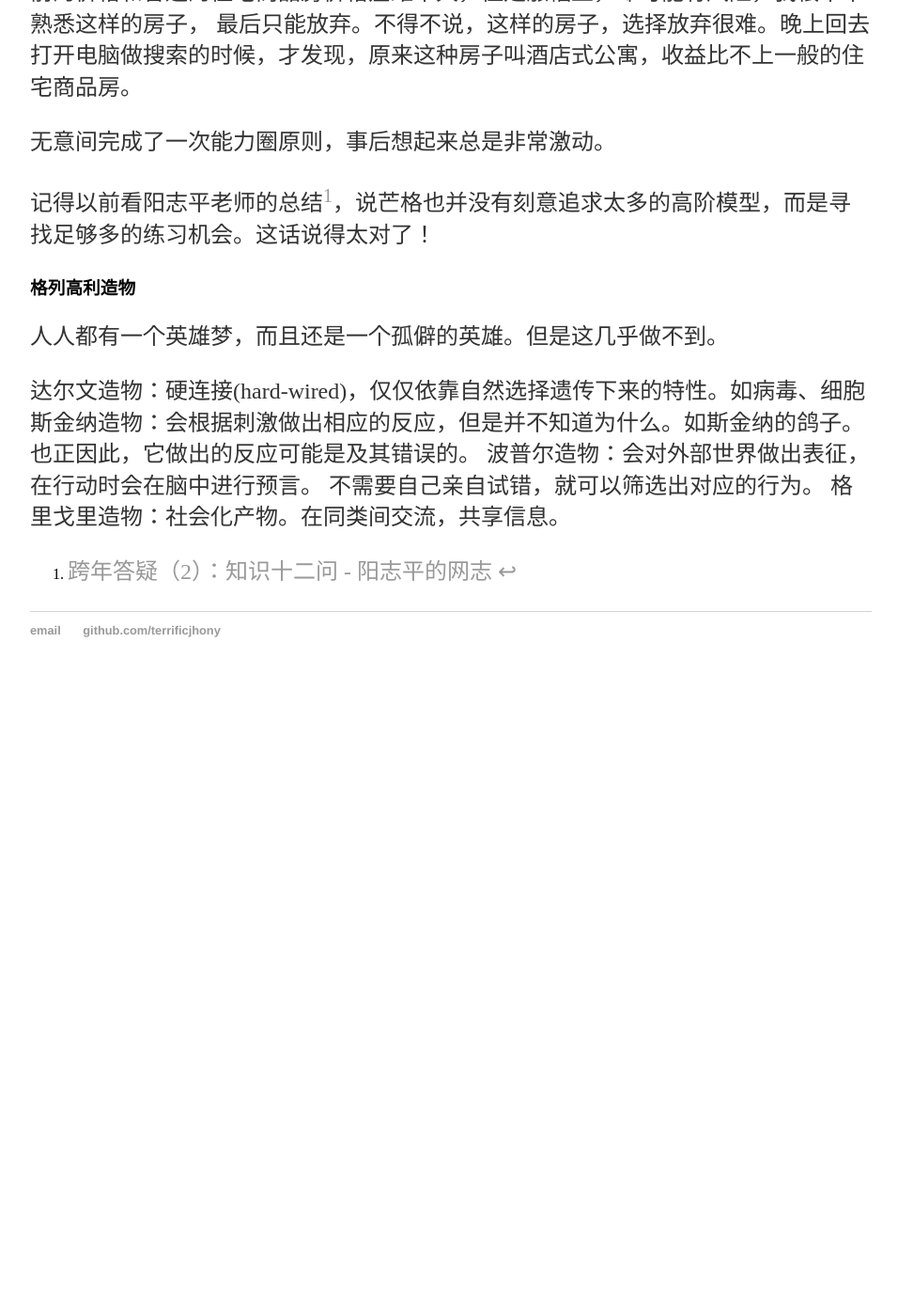
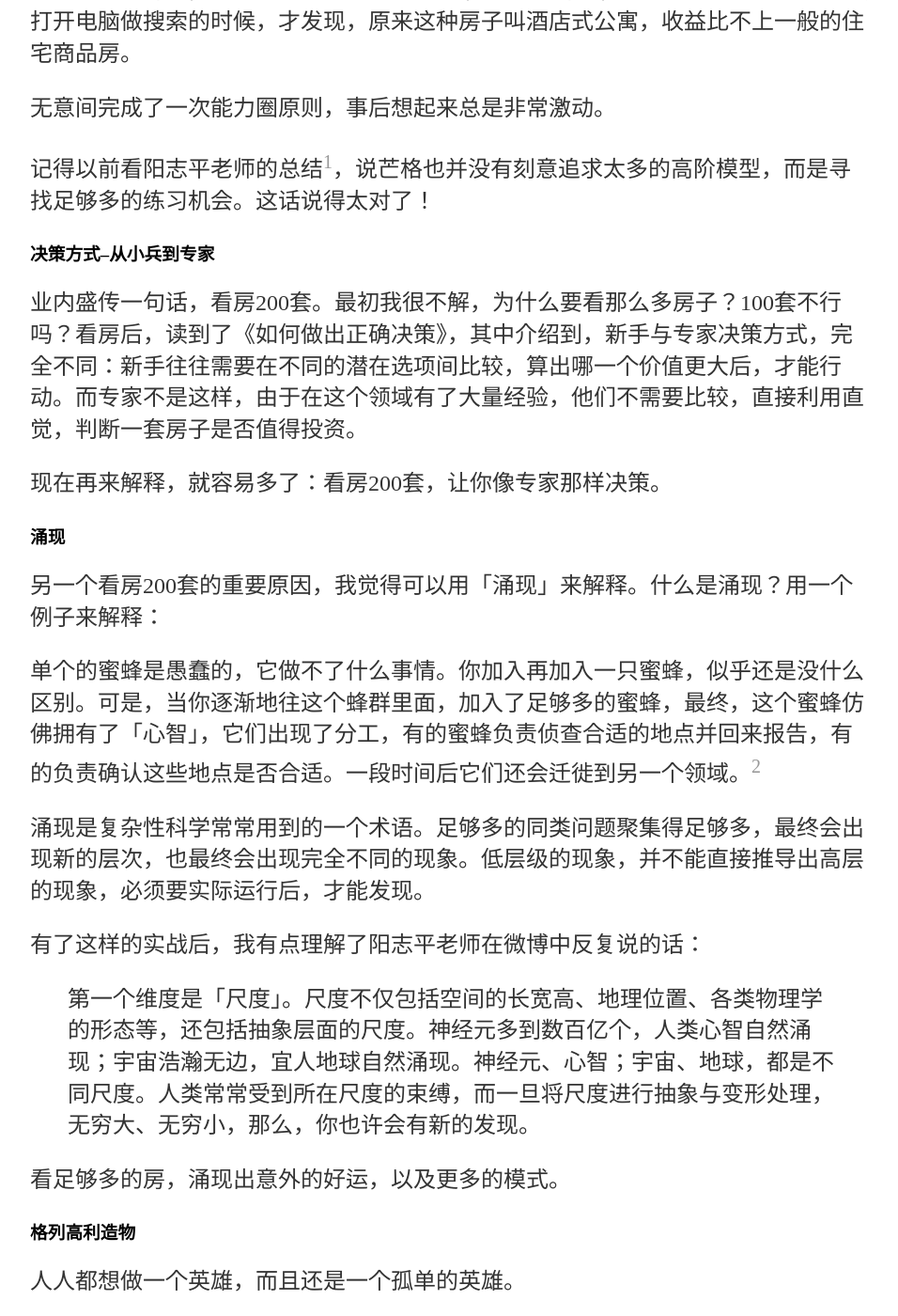
Before and after one commit to terrificjhony/terrificjhony.github.io, a Jekyll site: the page built from _posts/2018-2-12-house-record.md, in a window 1280 px wide and 1400 px high, scrolled down 923 px. Shown: the whole window at 94% size, without its empty margins (160-1116 px from the left). Built offline with Jekyll 4.4.1, drawn with Linux system fonts in a browser that asks for light colours; our own code applies the rules of GitHub Pages for plain Markdown files; before the commit the page ends 1661 px from its top, so only the background shows below that; some of the changed text lies outside the part shown.

Commit message:
chongqing

```diff
--- a/_posts/2018-2-12-house-record.md
+++ b/_posts/2018-2-12-house-record.md
@@ -1,4 +1,8 @@
-### 近期看房小节
+---
+layout: post
+title: "近期看房小节"
+date: 2018-2-16
+---
 
 最开始看的是一套房，是从链家那里看到的，钥匙一直在中介手里。后来我知道，钥匙在中介手里的房子，并且挂牌时间如果非常长，则不太容易卖掉。因为这意味着在这之前，已经有人陆陆续续的找到房东，砍价，但还是因为各种各样的原因，我们没有做到。
 
@@ -14,17 +18,49 @@
 
 记得以前看阳志平老师的总结[^1]，说芒格也并没有刻意追求太多的高阶模型，而是寻找足够多的练习机会。这话说得太对了！
 
+### 决策方式--从小兵到专家
+
+业内盛传一句话，看房200套。最初我很不解，为什么要看那么多房子？100套不行吗？看房后，读到了《如何做出正确决策》，其中介绍到，新手与专家决策方式，完全不同：新手往往需要在不同的潜在选项间比较，算出哪一个价值更大后，才能行动。而专家不是这样，由于在这个领域有了大量经验，他们不需要比较，直接利用直觉，判断一套房子是否值得投资。
+
+现在再来解释，就容易多了：看房200套，让你像专家那样决策。
+
+
+
+### 涌现
+
+另一个看房200套的重要原因，我觉得可以用「涌现」来解释。什么是涌现？用一个例子来解释：
+
+单个的蜜蜂是愚蠢的，它做不了什么事情。你加入再加入一只蜜蜂，似乎还是没什么区别。可是，当你逐渐地往这个蜂群里面，加入了足够多的蜜蜂，最终，这个蜜蜂仿佛拥有了「心智」，它们出现了分工，有的蜜蜂负责侦查合适的地点并回来报告，有的负责确认这些地点是否合适。一段时间后它们还会迁徙到另一个领域。[^2]
+
+涌现是复杂性科学常常用到的一个术语。足够多的同类问题聚集得足够多，最终会出现新的层次，也最终会出现完全不同的现象。低层级的现象，并不能直接推导出高层的现象，必须要实际运行后，才能发现。
+
+有了这样的实战后，我有点理解了阳志平老师在微博中反复说的话：
+
+> 第一个维度是「尺度」。尺度不仅包括空间的长宽高、地理位置、各类物理学的形态等，还包括抽象层面的尺度。神经元多到数百亿个，人类心智自然涌现；宇宙浩瀚无边，宜人地球自然涌现。神经元、心智；宇宙、地球，都是不同尺度。人类常常受到所在尺度的束缚，而一旦将尺度进行抽象与变形处理，无穷大、无穷小，那么，你也许会有新的发现。
+
+看足够多的房，涌现出意外的好运，以及更多的模式。
+
+
 ### 格列高利造物
 
-人人都有一个英雄梦，而且还是一个孤僻的英雄。但是这几乎做不到。
+人人都想做一个英雄，而且还是一个孤单的英雄。
 
-达尔文造物：硬连接(hard-wired)，仅仅依靠自然选择遗传下来的特性。如病毒、细胞
-斯金纳造物：会根据刺激做出相应的反应，但是并不知道为什么。如斯金纳的鸽子。也正因此，它做出的反应可能是及其错误的。
-波普尔造物：会对外部世界做出表征， 在行动时会在脑中进行预言。 不需要自己亲自试错，就可以筛选出对应的行为。
-格里戈里造物：社会化产物。在同类间交流，共享信息。
+可是，这几乎做不到。
+
+在哲学家丹尼特的体系里，生物按等级分为下列4中模式：
+
+* 达尔文造物：硬连接(hard-wired)，仅仅依靠自然选择遗传下来的特性。如病毒、细胞
+*斯金纳造物：会根据刺激做出相应的反应，但是并不知道为什么。如斯金纳的鸽子。也正因此，它做出的反应可能是及其错误的。
+* 波普尔造物：会对外部世界做出表征， 在行动时会在脑中进行预言。 不需要自己亲自试错，就可以筛选出对应的行为。
+* 格列高利造物：社会化产物。在同类间交流，共享信息。
+
+
+常常，我在踩盘后会查看欧神的文章，并去小密圈里面咨询对应的房子类型。如果真的孤单一个人，真的很难有更深体会。
 
 
 
 
 
 [^1]:[跨年答疑（2）：知识十二问 - 阳志平的网志](http://www.yangzhiping.com/psy/happy-new-year-faq2.html)
+
+[^2]: 这个例子出自《失控》第2章。
```
Also changed, not shown: _posts/2017-12-9-unfair.md (+1 -1 lines), _posts/2018-2-4-chongqing.md (+2 -0 lines).
